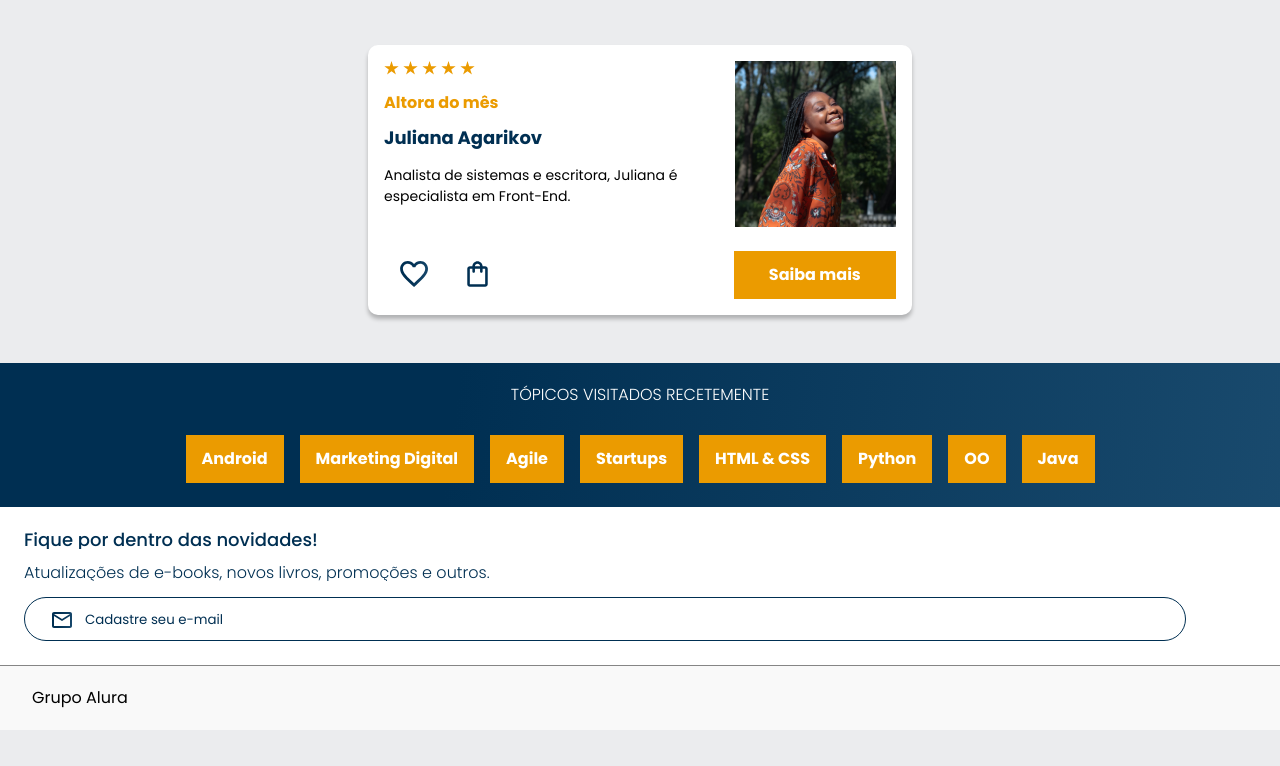
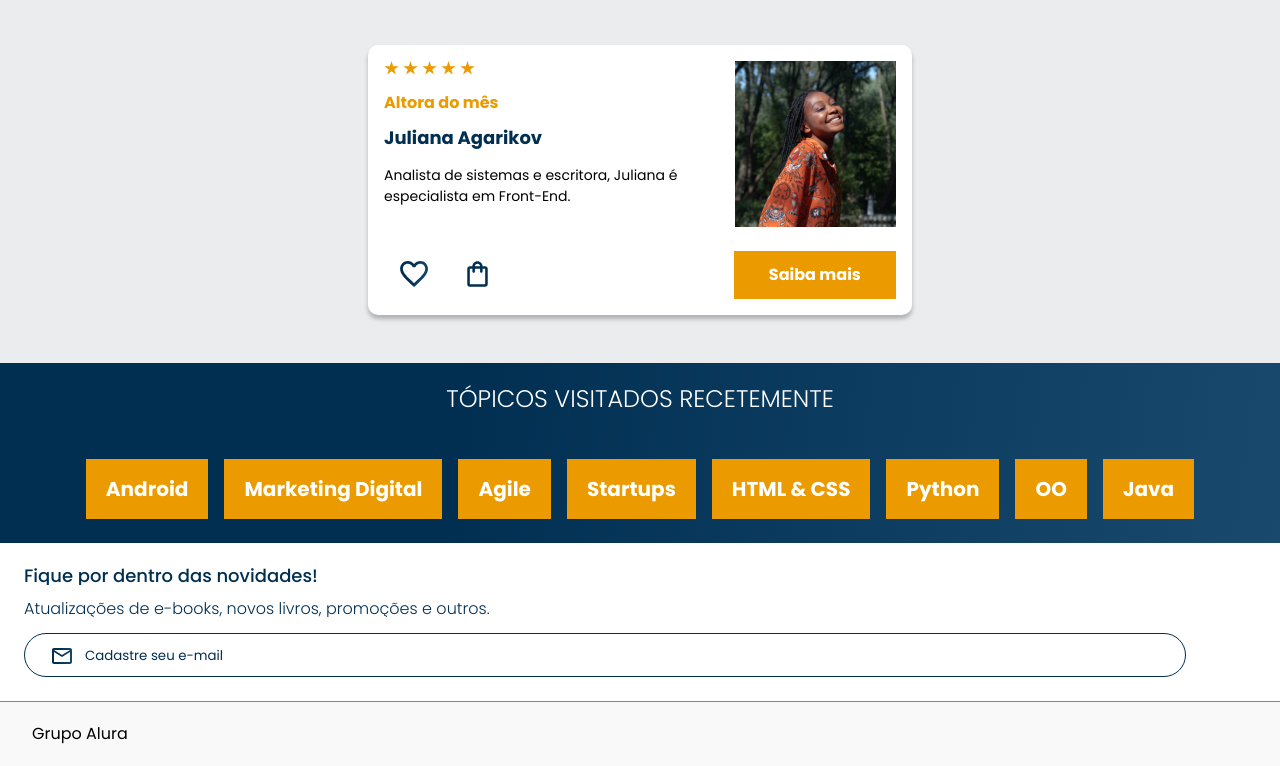
Before and after one commit to gitFellpz/Alura-Books, a plain HTML site: page index.html in a window 1280 px wide. Shown: the part 1827-2593 px from the top of the page. Before the commit the page ends 2557 px from the top, so only its background shows below. Drawn offline with nearby package versions, Linux system fonts and the light colour scheme.

Commit message:
Topicos r concluido

```diff
--- a/css/topicos.css
+++ b/css/topicos.css
@@ -33,3 +33,20 @@
         padding: 0.6em;
     }
 }
+
+
+/* RESPONSIVIDADE DESKTOP */
+@media screen and (min-width: 1024px){
+    .topicos__titulo{
+        font-size: 24px;
+    }
+
+    .topicos__link{
+        font-size: 20px;
+    }
+
+    /* toque */
+        .topicos{
+            padding: 1.5em 4em;
+        }
+}
```
